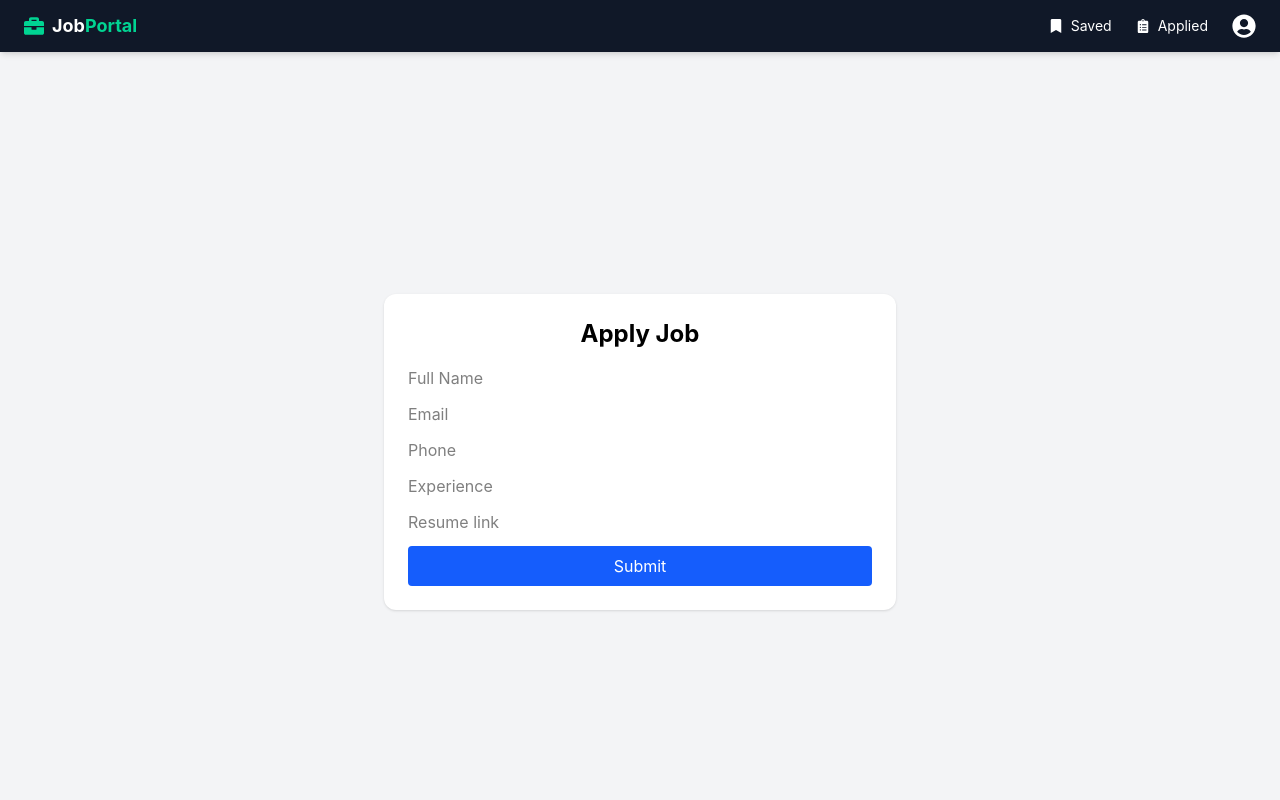
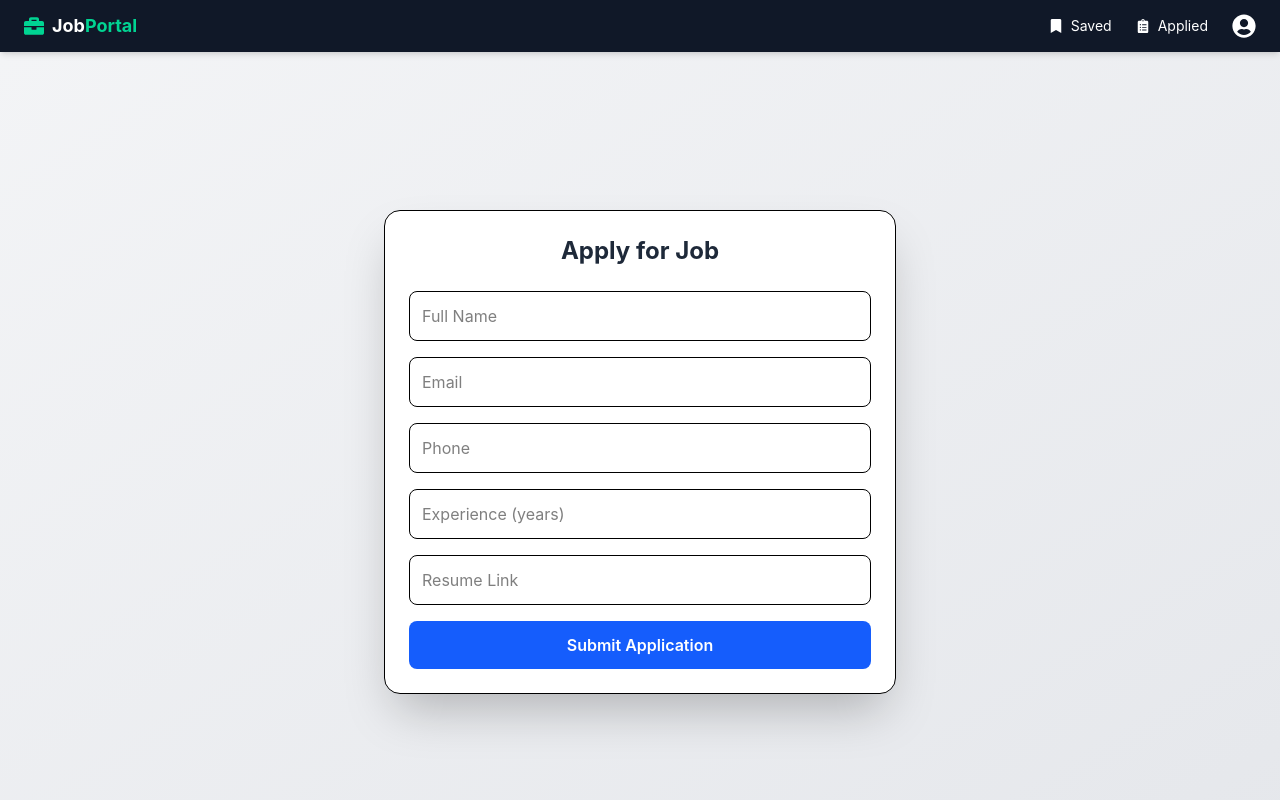
Before and after one commit to surpalsinh22/mern_job-portal, a React (Vite) app in the folder frontend/job_portal_front/: page /apply/1 in a window 1280 px wide. Shown: the top 800 px of the page. Built offline with nearby package versions, Linux system fonts and the light colour scheme; no server answers.

Commit message:
fix cors

```diff
--- a/frontend/job_portal_front/src/pages/ApplyJob.jsx
+++ b/frontend/job_portal_front/src/pages/ApplyJob.jsx
@@ -1,152 +1,9 @@
-// import { useState, useContext } from "react";
-// import { useParams, useNavigate } from "react-router-dom";
-// import { AuthContext } from "../context/AuthContext";
-// import toast from "react-hot-toast";
-// import { API_BASE_URL } from "../api/config"
-
-
-// const BASE_URL = `${API_BASE_URL}/api/applications`;
-
-// export default function ApplyJob() {
-//   const { id } = useParams();
-//   const { user } = useContext(AuthContext);
-//   const navigate = useNavigate();
-// const [loading, setLoading] = useState(false);
-//   const [error, setError] = useState("");
-
-//   const [form, setForm] = useState({
-//     fullName: user?.name || "",
-//     email: user?.email || "",
-//     phone: "",
-//     experience: "",
-//     resume: ""
-//   });
-
-//   const handleChange = (e) => {
-//     setForm({ ...form, [e.target.name]: e.target.value });
-//     setError("");
-//   };
-
-//   //  VALIDATION
-//   const validate = () => {
-//     if (!form.fullName.trim()) return "Full name required";
-//     if (!form.email.includes("@")) return "Valid email required";
-//     if (!form.phone || form.phone.length < 10) return "Valid phone required";
-//     if (!form.experience) return "Experience required";
-//     if (!form.resume.includes("http")) return "Valid resume link required";
-//     return null;
-//   };
-
-//   const submit = async (e) => {
-//     e.preventDefault();
-//     console.log("🔥 SUBMIT CLICKED");
-
-//     const err = validate();
-//     if (err) {
-//       setError(err);
-//       return;
-//     }
-// setLoading(true);
-
-//     const res = await fetch(`${BASE_URL}/apply`, {
-//       method: "POST",
-//       headers: { "Content-Type": "application/json" },
-//       credentials: "include",
-//       body: JSON.stringify({
-//         ...form,
-//         jobId: id
-//       })
-//     });
-//     setLoading(false);
-
-//     const data = await res.json();
-// if (res.ok) {
-//   toast.success("Application submitted ✅");
-//   navigate("/success");
-// } else {
-//   toast.error(data.msg || "Something went wrong");
-// }}
-
-//   return (
-//     <div className="min-h-screen flex items-center justify-center
-//                     bg-gradient-to-br from-gray-100 to-gray-200 px-4">
-
-//       <div className="w-full max-w-lg bg-white shadow-2xl rounded-2xl p-6 border">
-
-//         <h2 className="text-2xl font-bold text-center mb-6 text-gray-800">
-//           Apply for Job
-//         </h2>
-
-//         {/* ERROR BOX */}
-//         {error && (
-//           <div className="mb-4 text-sm text-red-600 bg-red-50 p-2 rounded-lg">
-//             {error}
-//           </div>
-//         )}
-
-//         <form onSubmit={submit} className="space-y-4">
-
-//           <input
-//             name="fullName"
-//             value={form.fullName}
-//             onChange={handleChange}
-//             placeholder="Full Name"
-//             className="w-full border p-3 rounded-lg
-//                        focus:ring-2 focus:ring-blue-400 outline-none"
-//           />
-
-//           <input
-//             name="email"
-//             value={form.email}
-//             onChange={handleChange}
-//             placeholder="Email"
-//             className="w-full border p-3 rounded-lg
-//                        focus:ring-2 focus:ring-blue-400 outline-none"
-//           />
-
-//           <input
-//             name="phone"
-//             onChange={handleChange}
-//             placeholder="Phone"
-//             className="w-full border p-3 rounded-lg
-//                        focus:ring-2 focus:ring-blue-400 outline-none"
-//           />
-
-//           <input
-//             name="experience"
-//             onChange={handleChange}
-//             placeholder="Experience (years)"
-//             className="w-full border p-3 rounded-lg
-//                        focus:ring-2 focus:ring-blue-400 outline-none"
-//           />
-
-//           <input
-//             name="resume"
-//             onChange={handleChange}
-//             placeholder="Resume Link"
-//             className="w-full border p-3 rounded-lg
-//                        focus:ring-2 focus:ring-blue-400 outline-none"
-//           />
-
-//           <button
-//             className="w-full bg-blue-600 hover:bg-blue-700
-//                        text-white py-3 rounded-lg font-semibold
-//                        transition active:scale-[0.98]"
-//           >
-//             Submit Application
-//           </button>
-
-//         </form>
-//       </div>
-//     </div>
-//   );
-// }
-
 import { useState, useContext } from "react";
 import { useParams, useNavigate } from "react-router-dom";
 import { AuthContext } from "../context/AuthContext";
 import toast from "react-hot-toast";
-import { API_BASE_URL } from "../api/config";
+import { API_BASE_URL } from "../api/config"
+
 
 const BASE_URL = `${API_BASE_URL}/api/applications`;
 
@@ -154,7 +11,6 @@ export default function ApplyJob() {
   const { id } = useParams();
   const { user } = useContext(AuthContext);
   const navigate = useNavigate();
-
 const [loading, setLoading] = useState(false);
   const [error, setError] = useState("");
 
@@ -171,6 +27,7 @@ export default function ApplyJob() {
     setError("");
   };
 
+  //  VALIDATION
   const validate = () => {
     if (!form.fullName.trim()) return "Full name required";
     if (!form.email.includes("@")) return "Valid email required";
@@ -182,87 +39,104 @@ export default function ApplyJob() {
 
   const submit = async (e) => {
     e.preventDefault();
-
-    console.log("🔥 APPLY CLICKED");
-    console.log("JOB ID:", id);
+    console.log("🔥 SUBMIT CLICKED");
 
     const err = validate();
     if (err) {
       setError(err);
       return;
     }
-
 setLoading(true);
 
-    const payload = {
-      jobId: id,
-      fullName: form.fullName,
-      email: form.email,
-      phone: form.phone,
-      experience: form.experience,
-      resume: form.resume
-    };
-
-    console.log("📦 PAYLOAD:", payload);
-
-    try {
     const res = await fetch(`${BASE_URL}/apply`, {
       method: "POST",
       headers: { "Content-Type": "application/json" },
       credentials: "include",
-        body: JSON.stringify(payload)
+      body: JSON.stringify({
+        ...form,
+        jobId: id
+      })
     });
+    setLoading(false);
 
     const data = await res.json();
-
-      console.log("📩 RESPONSE:", data);
-
-      setLoading(false);
-
 if (res.ok) {
-        toast.success("Application submitted");
+  toast.success("Application submitted ✅");
   navigate("/success");
 } else {
-        toast.error(data.msg || "Failed");
-      }
-    } catch (err) {
-      setLoading(false);
-      toast.error("Server error");
-    }
-  };
+  toast.error(data.msg || "Something went wrong");
+}}
 
   return (
-    <div className="min-h-screen flex items-center justify-center bg-gray-100 px-4">
-      <div className="w-full max-w-lg bg-white p-6 rounded-xl shadow">
+    <div className="min-h-screen flex items-center justify-center
+                    bg-gradient-to-br from-gray-100 to-gray-200 px-4">
 
-        <h2 className="text-2xl font-bold mb-4 text-center">
-          Apply Job
+      <div className="w-full max-w-lg bg-white shadow-2xl rounded-2xl p-6 border">
+
+        <h2 className="text-2xl font-bold text-center mb-6 text-gray-800">
+          Apply for Job
         </h2>
 
+        {/* ERROR BOX */}
         {error && (
-          <div className="bg-red-100 text-red-600 p-2 rounded mb-3">
+          <div className="mb-4 text-sm text-red-600 bg-red-50 p-2 rounded-lg">
             {error}
           </div>
         )}
 
-        <form onSubmit={submit} className="space-y-3">
+        <form onSubmit={submit} className="space-y-4">
 
-          <input name="fullName" value={form.fullName} onChange={handleChange} placeholder="Full Name" className="input" />
+          <input
+            name="fullName"
+            value={form.fullName}
+            onChange={handleChange}
+            placeholder="Full Name"
+            className="w-full border p-3 rounded-lg
+                       focus:ring-2 focus:ring-blue-400 outline-none"
+          />
 
-          <input name="email" value={form.email} onChange={handleChange} placeholder="Email" className="input" />
+          <input
+            name="email"
+            value={form.email}
+            onChange={handleChange}
+            placeholder="Email"
+            className="w-full border p-3 rounded-lg
+                       focus:ring-2 focus:ring-blue-400 outline-none"
+          />
 
-          <input name="phone" onChange={handleChange} placeholder="Phone" className="input" />
+          <input
+            name="phone"
+            onChange={handleChange}
+            placeholder="Phone"
+            className="w-full border p-3 rounded-lg
+                       focus:ring-2 focus:ring-blue-400 outline-none"
+          />
 
-          <input name="experience" onChange={handleChange} placeholder="Experience" className="input" />
+          <input
+            name="experience"
+            onChange={handleChange}
+            placeholder="Experience (years)"
+            className="w-full border p-3 rounded-lg
+                       focus:ring-2 focus:ring-blue-400 outline-none"
+          />
 
-          <input name="resume" onChange={handleChange} placeholder="Resume link" className="input" />
+          <input
+            name="resume"
+            onChange={handleChange}
+            placeholder="Resume Link"
+            className="w-full border p-3 rounded-lg
+                       focus:ring-2 focus:ring-blue-400 outline-none"
+          />
 
-          <button disabled={loading} className="w-full bg-blue-600 text-white py-2 rounded">
-            {loading ? "Submitting..." : "Submit"}
+          <button
+            className="w-full bg-blue-600 hover:bg-blue-700
+                       text-white py-3 rounded-lg font-semibold
+                       transition active:scale-[0.98]"
+          >
+            Submit Application
           </button>
 
         </form>
-
       </div>
     </div>
   );
```
Also changed, not shown: 1 other file (tests, documents, lock files or other folders). Lines whose indentation alone changed are shown as unchanged.
